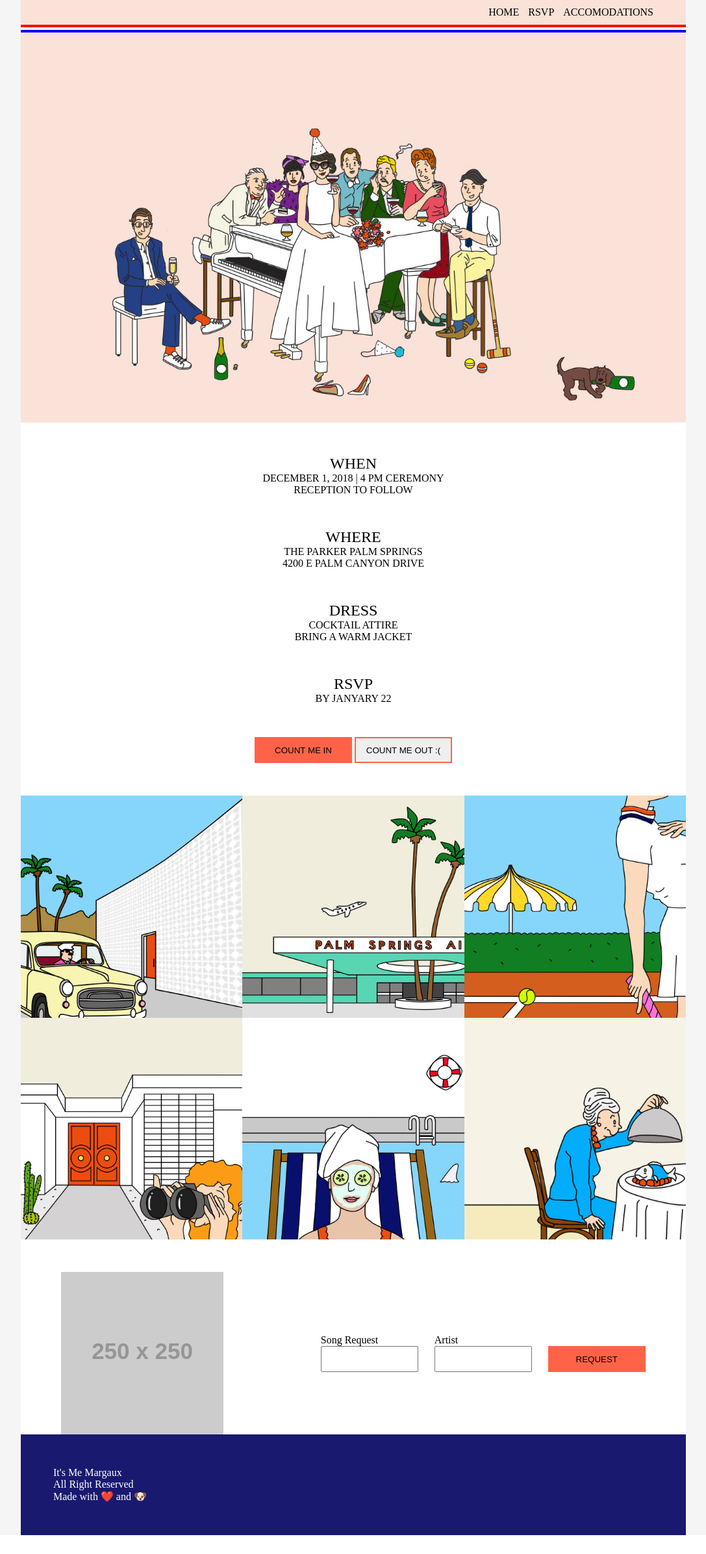
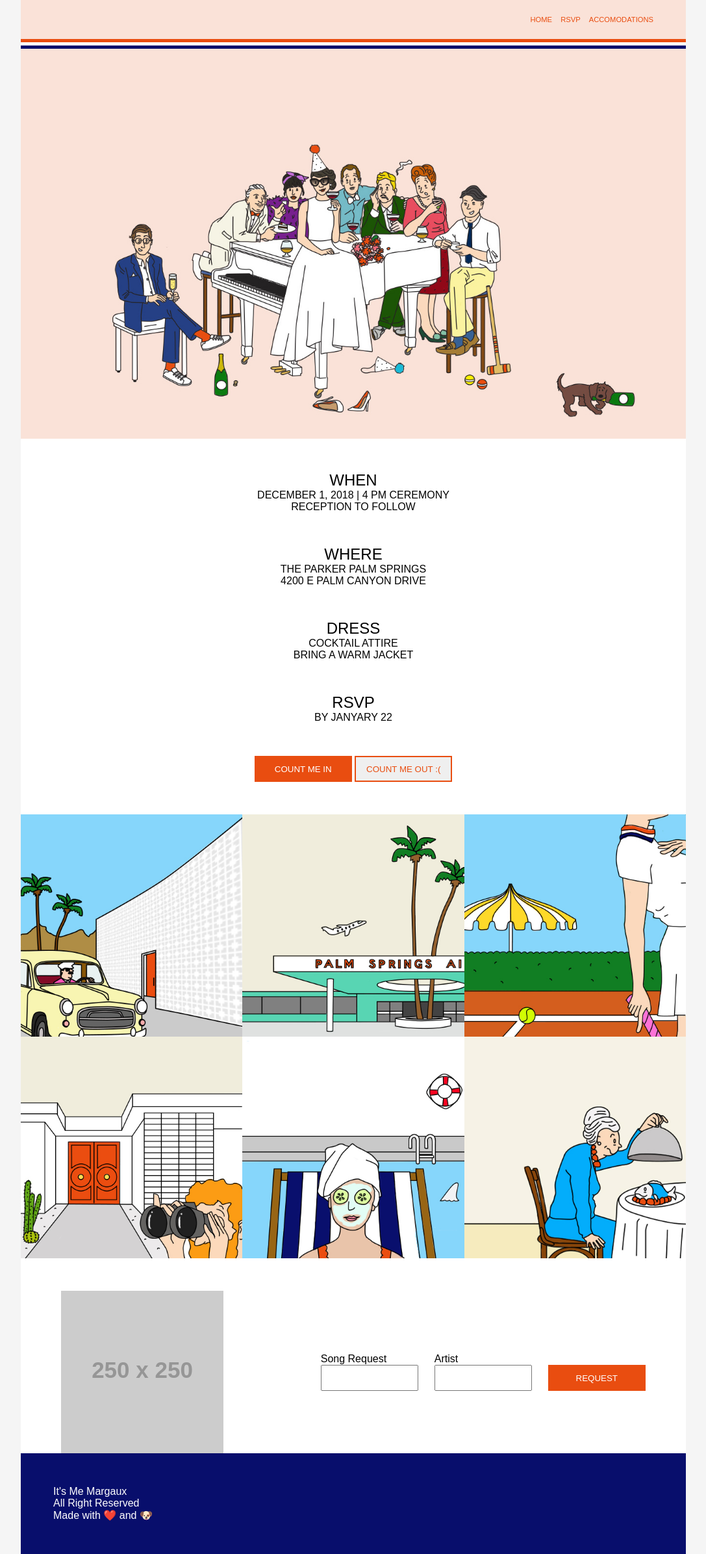
Before and after one commit to Jauny/wedding, a Python web app: template app/templates/index.html in a window 1280 px wide. Shown: the whole page at 65% size, without its empty margins (96-1183 px from the left). Before the commit the page ends 2362 px from the top, so only its background shows below. Run offline with Jinja, Linux system fonts and the light colour scheme; the template is opened without the code that fills it, so the values that code supplies are empty; grey boxes labelled with a size stand in for pictures from a placeholder-image service; some libraries are stand-ins or nearby versions.

Commit message:
dynamic buttons

```diff
--- a/app/static/style.css
+++ b/app/static/style.css
@@ -9,9 +9,9 @@
 
   --bg-color: #f5f5f5;
   --header-color: #fae2d8;
-  --main-red: tomato;
+  --main-red: #e94d10;
   --light-grey: #f8f8f8;
-  --space-blue: midnightblue;
+  --space-blue: #080e6c;
 
 }
 
@@ -21,13 +21,15 @@ body {
   background: var(--bg-color);
   max-width: 1024px;
   margin: auto;
+  font-family: sans-serif;
+  size: 16px;
 }
 
 /* RANDOM */
 .hr {
-  border-top: 4px solid red;
-  border-bottom: 4px solid blue;
-  height: 4px;
+  border-top: 5px solid var(--main-red);
+  border-bottom: 5px solid var(--space-blue);
+  height: 5px;
   background-color: white;
 }
 
@@ -53,19 +55,42 @@ button {
   border: 2px solid var(--main-red);
   cursor: pointer;
   text-transform: uppercase;
+  color: var(--main-red);
+}
+button:focus {
+  outline: none;
+}
+button:active {
+  transform: translate(1px, 1px);
+}
+button:hover {
+  color: white;
+  background-color: var(--main-red);
 }
 button.cta--positive {
   background-color: var(--main-red);
+  color: white;
+}
+button.cta--positive:hover {
+  background-image: linear-gradient(rgba(255, 255, 255, 0.1), rgba(255, 255, 255, 0.1));
+  border-image: linear-gradient(rgba(255, 255, 255, 0.1), rgba(255, 255, 255, 0.1));
 }
 
 /* HEADER */
 .header {
   overflow: auto;
   background-color: var(--header-color);
+  color: var(--main-red);
+  height: 75px;
+  display: flex;
+  flex-direction: column;
+  font-size: 0.7em;
 }
 .header .menu {
   display: flex;
   justify-content: flex-end;
+  align-items: center;
+  flex: 1;
   padding: 10px var(--base-spacing);
 }
 .header .menu ul {
```
